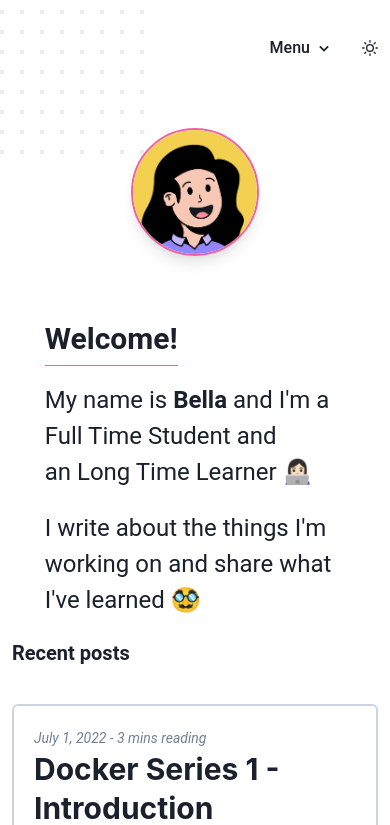
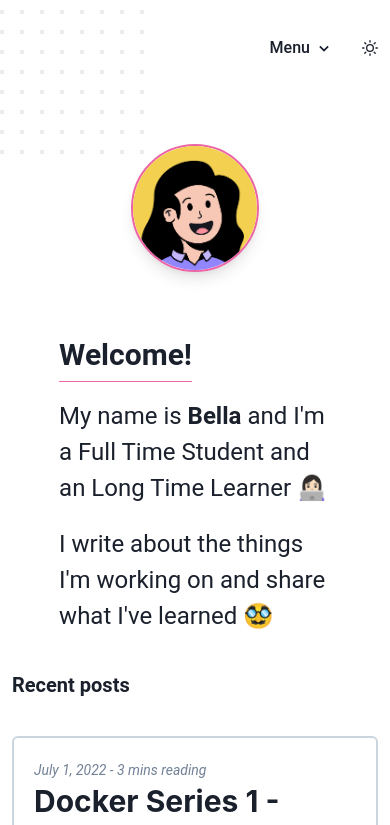
Before and after one commit to bellapd/bellapd-v1, a Next.js app: page / in a window 390 px wide. Shown: the top 825 px of the page. Built offline with nearby package versions, Linux system fonts and the light colour scheme; a small style sheet from the web is missing.

Commit message:
fix: mobile layout

```diff
--- a/pages/index.tsx
+++ b/pages/index.tsx
@@ -24,14 +24,15 @@ const ANIMATION_DURATION = 0.5;
 
 export default function Home({ posts }: { posts: IPost[] }): JSX.Element {
   const color = "pink.400";
-  const isMobile = useMediaQuery("(max-width: 768px)");
+
   return (
     <Layout>
       <Dottedbox />
       <Container>
         <Flex
-          direction={["column", "column", "row"]}
-          display={{ base: "flex", md: "flex" }}
+          p={{ base: 4, md: 14 }}
+          w="100%"
+          direction={{ base: "column", md: "row" }}
         >
           <MotionBox
             opacity="0"
```
